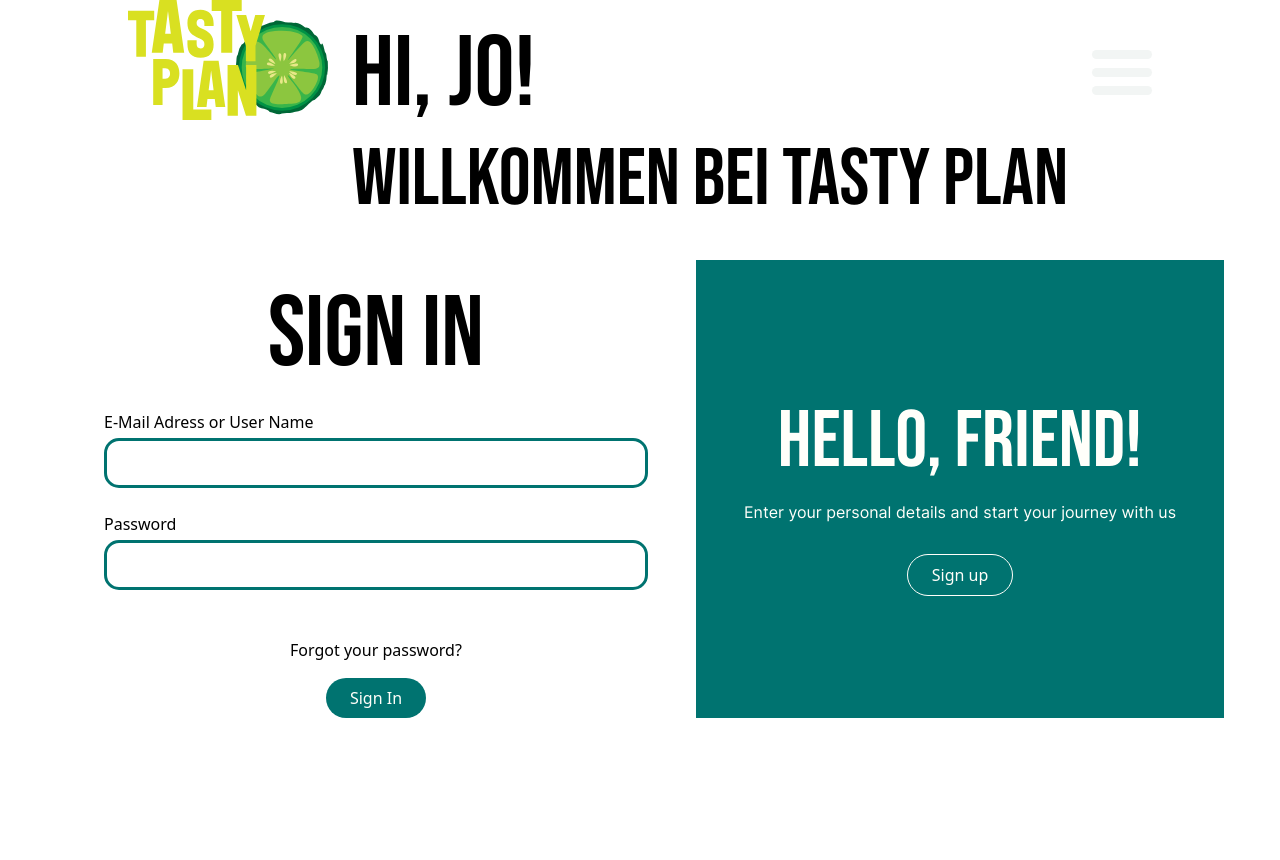
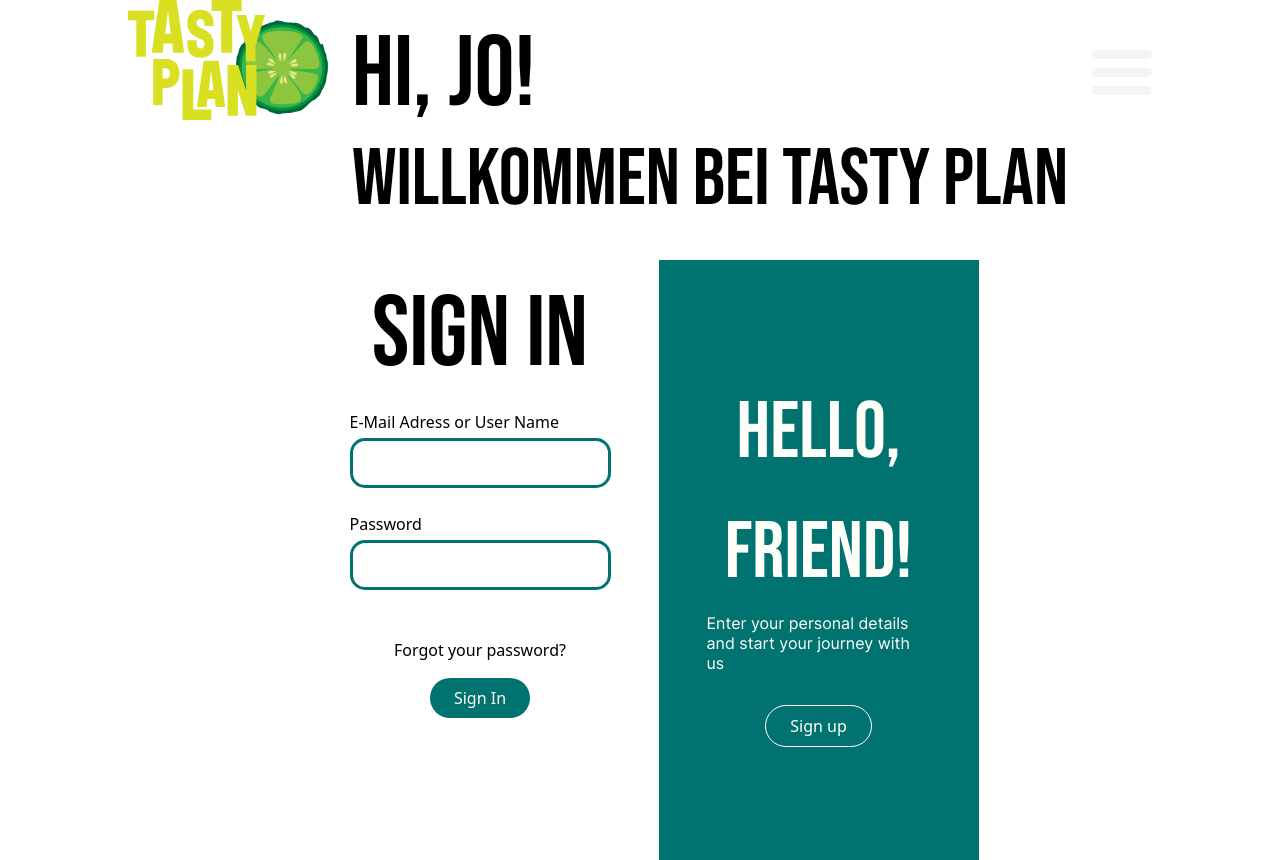
Before and after one commit to fichtnerma/Tastyplan, a Next.js app in the folder frontend/: page /authentication/1 in a window 1280 px wide. Before the commit the page ends 800 px from the top, so only its background shows below. Built offline with nearby package versions, Linux system fonts and the light colour scheme.

Commit message:
FEAT: finish styling

```diff
--- a/frontend/src/components/Login/Login.tsx
+++ b/frontend/src/components/Login/Login.tsx
@@ -5,7 +5,7 @@ function Login({ onSubmit }: { onSubmit: () => void }) {
     const [password, setPassword] = useState('');
 
     return (
-        <div className="basis-1/2 form-container sign-in-container">
+        <div className="basis-1/4 form-container sign-in-container">
             <form action="#" className="flex flex-col items-center w-full px-12">
                 <h1>Sign in</h1>
                 <div className="w-full text-input-wrapper mb-6">
--- a/frontend/src/components/Register/Register.tsx
+++ b/frontend/src/components/Register/Register.tsx
@@ -101,16 +101,8 @@ function Register({ onSignIn }: { onSignIn: () => void }) {
     };
 
     return (
-        <div className="flex justify-center">
-            <div className="flex bg-white rounded-[30px] p-5">
-                <div className="flex flex-col justify-center items-center basis-2/5 rounded-[20px] p-6 bg-green-custom2">
-                    <h2 className="h2-white">Welcome to Tastyplan</h2>
-                    <p className="p-white mb-8">Already have an Account?</p>
-                    <button className="btn-secondary" onClick={onSignIn}>
-                        Sign in
-                    </button>
-                </div>
-                <form className="basis-3/5 bg-white px-4" onSubmit={handleSubmit}>
+        <div className="basis-1/4 form-container sign-up-container">
+            <form className="bg-white px-4" onSubmit={handleSubmit}>
                 <fieldset className="pl-12 pr-4">
                     <legend className="h2 leading-[68px] mb-1">Register</legend>
                     <p className="text-xs mb-10">
@@ -168,7 +160,6 @@ function Register({ onSignIn }: { onSignIn: () => void }) {
                 </fieldset>
             </form>
         </div>
-        </div>
     );
 }
 
--- a/frontend/src/pages/authentication/[slug].tsx
+++ b/frontend/src/pages/authentication/[slug].tsx
@@ -15,10 +15,6 @@ function AuthenticationPage() {
         else if (slug === 'registration') setPageState('registration');
     }, [router]);
 
-    // useEffect(() => {
-    //     router.push(`${router.basePath}/authentication/${pageState}`, undefined, undefined);
-    // }, [pageState]);
-
     const handleLoginSubmit = () => {
         console.log('login button clicked');
     };
@@ -34,22 +30,31 @@ function AuthenticationPage() {
     };
 
     return (
-        <div className="flex justify-center">
+        <div className="flex justify-center min-h-[600px]">
             {pageState === 'login' ? (
                 <>
-                    <Login onSubmit={handleLoginSubmit} />{' '}
-                    <div className="flex flex-col items-center justify-center bg-green-custom2 px-12">
-                        <h2 className="h2-white">Hello, Friend!</h2>
+                    <Login onSubmit={handleLoginSubmit} />
+                    <div className="flex flex-col items-center justify-center basis-1/4 px-12 bg-green-custom2">
+                        <h2 className="h2-white text-center">Hello, Friend!</h2>
                         <p className="p-white text-sm mb-8">
                             Enter your personal details and start your journey with us
                         </p>
                         <button className="btn-secondary block my-0 mx-auto" onClick={handleSignUp}>
                             Sign up
                         </button>
-                    </div>{' '}
+                    </div>
                 </>
             ) : (
-                <Register onSignIn={handleSignIn} />
+                <>
+                    <div className="flex flex-col items-center justify-center basis-1/4 p-12 bg-green-custom2">
+                        <h2 className="h2-white text-center">Welcome to Tastyplan</h2>
+                        <p className="p-white mb-8">Already have an Account?</p>
+                        <button className="btn-secondary" onClick={handleSignIn}>
+                            Sign in
+                        </button>
+                    </div>
+                    <Register onSignIn={handleSignIn} />
+                </>
             )}
         </div>
     );
```
Lines whose indentation alone changed are shown as unchanged.
